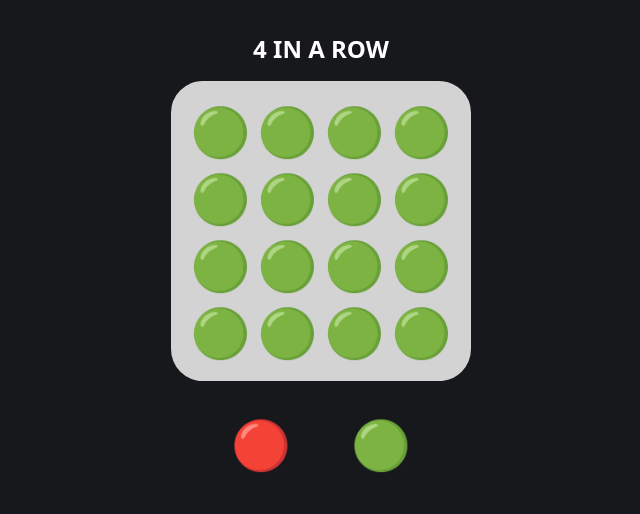
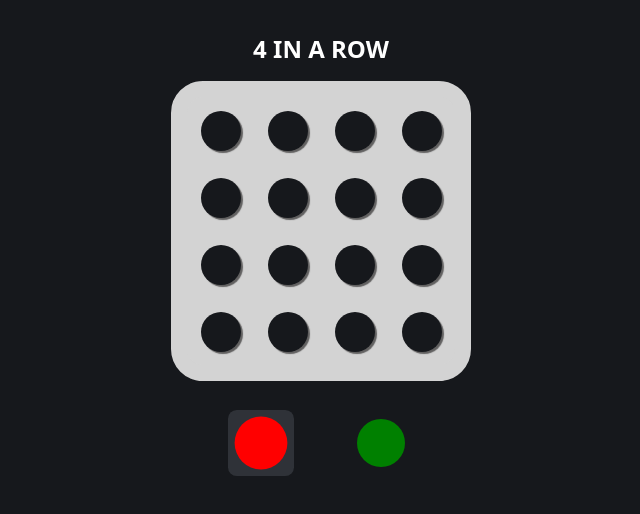
Before and after one commit to eugeniarossanigo/connect-4, a React (Vite) app: page / in a window 1280 px wide. Shown: the top 514 px of the page, without its empty margins (319-959 px from the left). Built offline with nearby package versions, Linux system fonts and the light colour scheme.

Commit message:
finish logic tateti

```diff
--- a/src/App.css
+++ b/src/App.css
@@ -19,6 +19,17 @@ h1 {
   border-radius: 2rem;
   margin-bottom: 2rem;
 }
+.board div {
+  display: flex;
+  justify-content: center;
+  align-items: center;
+}
+.board div span{
+  width: 2.5rem;
+  height: 2.5rem;
+  border-radius: 50%;
+  box-shadow: 2px 2px 1px rgb(97, 96, 96);
+}
 .turns {
   display: flex;
   justify-content: space-evenly;
@@ -31,18 +42,25 @@ h1 {
   width: 60px;
   height: 60px;
   border-radius: .5rem;
-  font-size: 3rem;
 }
-.turns div:hover {
+.turns div span{
+  width: 3rem;
+  height: 3rem;
+  border-radius: 50%;
+}
+.turns div.is-selected {
   transform: scale(110%);
   background-color: rgb(47, 50, 56);
 }
-.board div {
-  display: flex;
-  justify-content: center;
-  align-items: center;
+span.black {
+  background-color: rgb(22, 24, 28);
 }
-
+span.red {
+  background-color: red;
+}
+span.green {
+  background-color: green;
+}
 
 /* #root {
   max-width: 1280px;
--- a/src/App.jsx
+++ b/src/App.jsx
@@ -1,28 +1,72 @@
 import { useState } from 'react'
 import './App.css'
 import { TURNS } from './constants'
+import { checkWinner, checkGame } from './logic/board'
 
 function App() {
-  const [board, setBoard] = useState(Array(16).fill("🟢"))
+  const [board, setBoard] = useState(Array(16).fill('black'))
+  //const [board, setBoard] = useState(Array(4).fill(Array(4).fill('black')))
+  const [turn, setTurn] = useState(TURNS.red)
+  const [winner, setWinner] = useState(null)
+
+  const handleClick = (array, indexArray, indexItem) => {
+    updateBoard(array, indexArray, indexItem)
+  }
+
+  const updateBoard = (array, indexArray, indexItem) => {
+    if (board[index] !== 'black' || winner) return
+    const newBoard = [...board]
+    newBoard[index] = turn
+    setBoard(newBoard)
+    const newTurn = turn === TURNS.red ? TURNS.green : TURNS.red
+    setTurn(newTurn)
+
+    const newWinner = checkWinner(newBoard, board)
+    if (newWinner) {
+      console.log("ganó " + turn)
+      setWinner(newWinner)
+    } else if (checkGame(newBoard)) {
+      setWinner(false)
+    }
+
+    // if (array[indexItem] !== 'black' || winner) return
+    // const newBoard = [...board]
+    // const newArray = [...array]
+    // newArray[indexItem] = turn
+    // newBoard[indexArray] = newArray
+    // console.log(newBoard)
+    // setBoard(newBoard)
+    // const newTurn = turn === TURNS.red ? TURNS.green : TURNS.red
+    // setTurn(newTurn)
+
+  }
 
   return (
     <main className='main'>
       <h1>4 IN A ROW</h1>
       <section className='board'>
+        {/* {board.map((array, index) => array.map((_, i) => {
+          return (
+            <div key={i} onClick={() => handleClick(array, index, i)}>
+                <span className={array[i]}></span>
+            </div>
+          )
+         }))} */}
+
         {board.map((_, index) => {
           return (
-            <div key={index}>
-                <span>{board[index]}</span>
+            <div key={index} onClick={() => handleClick(index)}>
+                <span className={board[index]}></span>
             </div>
           )
         })}
       </section>
       <section className='turns'>
-        <div>
-          <span>{TURNS.red}</span>
+        <div className={`${turn === TURNS.red && 'is-selected'}`}>
+          <span className={TURNS.red}></span>
         </div>
-        <div>
-          <span>{TURNS.green}</span>
+        <div className={`${turn === TURNS.green && 'is-selected'}`}>
+          <span className={TURNS.green}></span>
         </div>
       </section>
     </main>
--- a/src/constants.js
+++ b/src/constants.js
@@ -1,6 +1,9 @@
+// export const TURNS = {
+//     red: '🔴',
+//     green: '🟢'
+// }
 export const TURNS = {
-    red: '🔴',
-    green: '🟢'
+    red: 'red',
+    green: 'green'
 }
-
 export const WINNER_COMBOS = [[0,1,2,3], [4,5,6,7], [8,9,10,11], [12,13,14,15], [0,4,8,12], [1,5,9,13], [2,6,10,14], [3,7,11,15], [0,5,10,15], [3,6,9,12]]
--- a/src/index.css
+++ b/src/index.css
@@ -15,6 +15,8 @@ body {
 a {
   text-decoration: none;
 }
+
+
 /* :root {
   font-family: Inter, system-ui, Avenir, Helvetica, Arial, sans-serif;
   line-height: 1.5;
--- /dev/null
+++ b/src/logic/board.js
@@ -0,0 +1,14 @@
+import { WINNER_COMBOS } from '../constants';
+
+export const checkWinner = (board, array) => {
+    for (let combo of WINNER_COMBOS(array)) {
+        const [a, b, c, d] = combo
+        if (board[a] !== 'black' && board[a] === board[b] && board[a] === board[c] && board[a] === board[d]) {
+            return board[a]
+        }
+    }
+}
+
+export const checkGame = (board) => {
+    return board.every(slot => slot !== 'black')
+}
```
